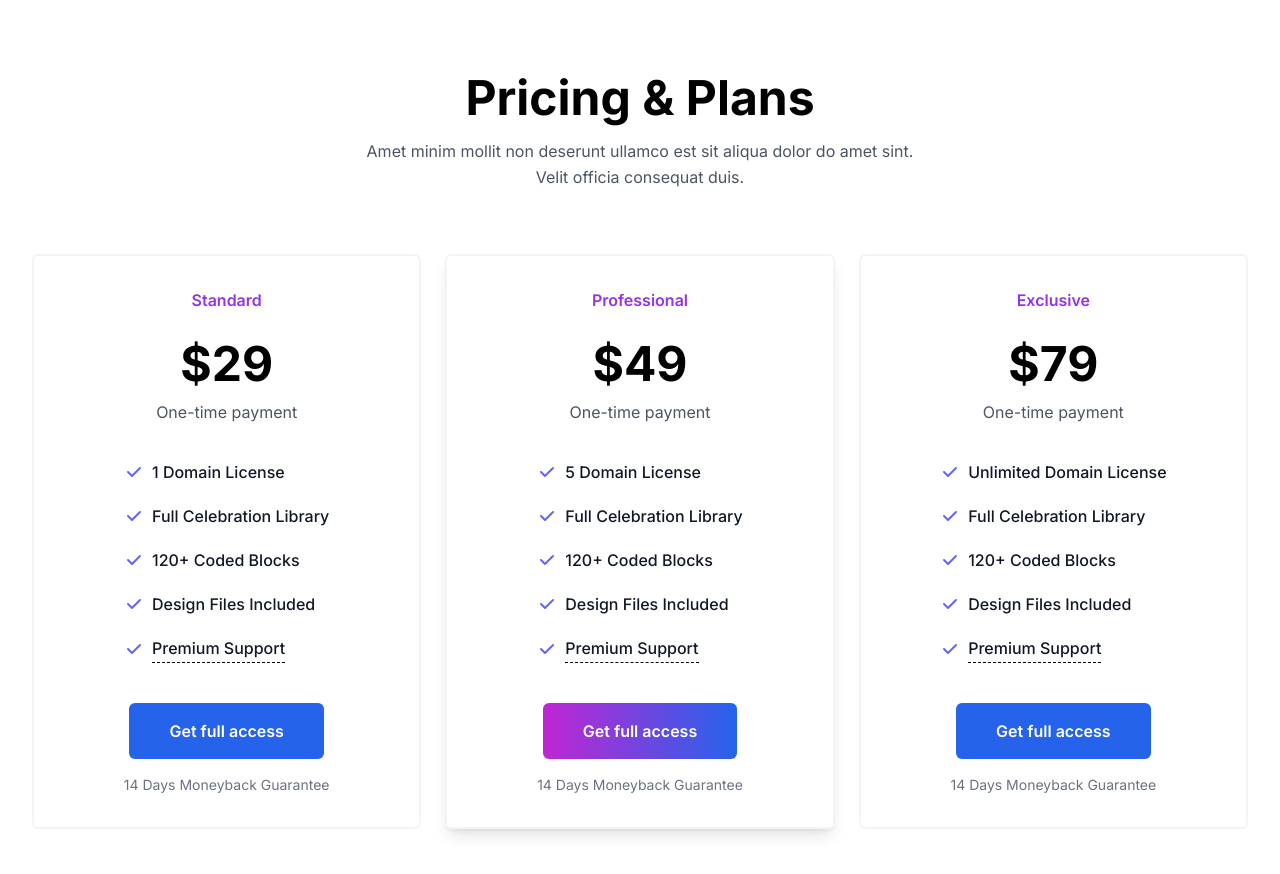
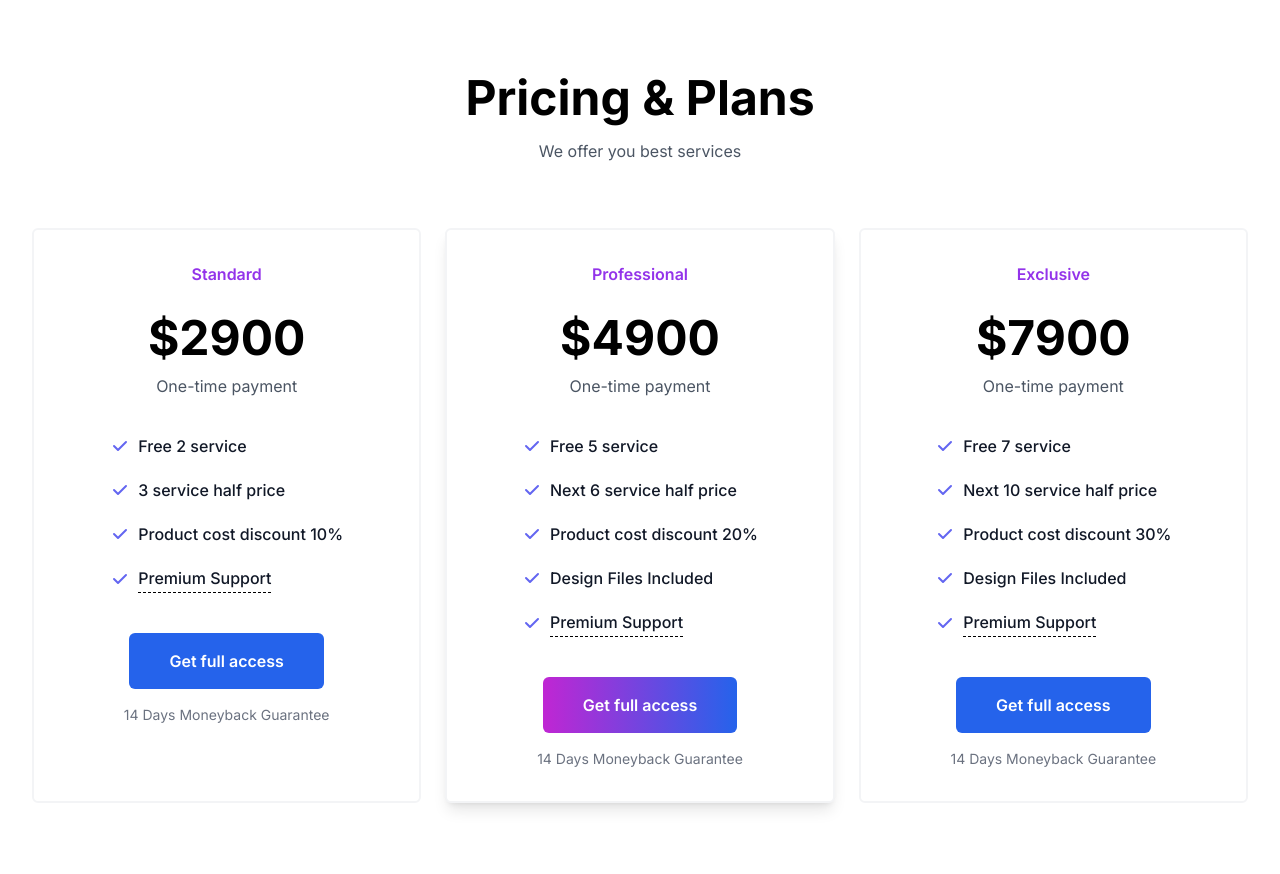
Before and after one commit to Mirza2018/next-level-services, a Next.js app: page / in a window 1280 px wide. Shown: the part 2120-2994 px from the top of the page. Built offline with nearby package versions, Linux system fonts and the light colour scheme.

Commit message:
pricing add

```diff
--- a/src/components/Homepages/Priceing.jsx
+++ b/src/components/Homepages/Priceing.jsx
@@ -6,14 +6,14 @@ const Priceing = () => {
         <div class="px-4 mx-auto max-w-7xl sm:px-6 lg:px-8">
             <div class="max-w-2xl mx-auto text-center">
                 <h2 class="text-3xl font-bold leading-tight text-black sm:text-4xl lg:text-5xl">Pricing & Plans</h2>
-                <p class="max-w-xl mx-auto mt-4 text-base leading-relaxed text-gray-600">Amet minim mollit non deserunt ullamco est sit aliqua dolor do amet sint. Velit officia consequat duis.</p>
+                <p class="max-w-xl mx-auto mt-4 text-base leading-relaxed text-gray-600">We offer you best services</p>
             </div>
 
             <div class="grid max-w-md grid-cols-1 gap-6 mx-auto mt-8 text-center lg:max-w-full lg:mt-16 lg:grid-cols-3">
                 <div class="overflow-hidden bg-white border-2 border-gray-100 rounded-md">
                     <div class="p-8 xl:px-12">
                         <h3 class="text-base font-semibold text-purple-600">Standard</h3>
-                        <p class="text-5xl font-bold text-black mt-7">$29</p>
+                        <p class="text-5xl font-bold text-black mt-7">$2900</p>
                         <p class="mt-3 text-base text-gray-600">One-time payment</p>
 
                         <ul class="inline-flex flex-col items-start space-y-5 text-left mt-9">
@@ -21,29 +21,24 @@ const Priceing = () => {
                                 <svg class="flex-shrink-0 w-5 h-5 text-indigo-500" xmlns="http://www.w3.org/2000/svg" viewBox="0 0 20 20" fill="currentColor">
                                     <path fill-rule="evenodd" d="M16.707 5.293a1 1 0 010 1.414l-8 8a1 1 0 01-1.414 0l-4-4a1 1 0 011.414-1.414L8 12.586l7.293-7.293a1 1 0 011.414 0z" clip-rule="evenodd" />
                                 </svg>
-                                <span class="text-base font-medium text-gray-900"> 1 Domain License </span>
+                                <span class="text-base font-medium text-gray-900">Free 2 service </span>
                             </li>
 
                             <li class="inline-flex items-center space-x-2">
                                 <svg class="flex-shrink-0 w-5 h-5 text-indigo-500" xmlns="http://www.w3.org/2000/svg" viewBox="0 0 20 20" fill="currentColor">
                                     <path fill-rule="evenodd" d="M16.707 5.293a1 1 0 010 1.414l-8 8a1 1 0 01-1.414 0l-4-4a1 1 0 011.414-1.414L8 12.586l7.293-7.293a1 1 0 011.414 0z" clip-rule="evenodd" />
                                 </svg>
-                                <span class="text-base font-medium text-gray-900"> Full Celebration Library </span>
+                                <span class="text-base font-medium text-gray-900"> 3 service half price </span>
                             </li>
 
                             <li class="inline-flex items-center space-x-2">
                                 <svg class="h-5 text-indigo-500 flex-shrink-0w-5" xmlns="http://www.w3.org/2000/svg" viewBox="0 0 20 20" fill="currentColor">
                                     <path fill-rule="evenodd" d="M16.707 5.293a1 1 0 010 1.414l-8 8a1 1 0 01-1.414 0l-4-4a1 1 0 011.414-1.414L8 12.586l7.293-7.293a1 1 0 011.414 0z" clip-rule="evenodd" />
                                 </svg>
-                                <span class="text-base font-medium text-gray-900"> 120+ Coded Blocks </span>
+                                <span class="text-base font-medium text-gray-900"> Product cost discount 10% </span>
                             </li>
 
-                            <li class="inline-flex items-center space-x-2">
-                                <svg class="h-5 text-indigo-500 flex-shrink-0w-5" xmlns="http://www.w3.org/2000/svg" viewBox="0 0 20 20" fill="currentColor">
-                                    <path fill-rule="evenodd" d="M16.707 5.293a1 1 0 010 1.414l-8 8a1 1 0 01-1.414 0l-4-4a1 1 0 011.414-1.414L8 12.586l7.293-7.293a1 1 0 011.414 0z" clip-rule="evenodd" />
-                                </svg>
-                                <span class="text-base font-medium text-gray-900"> Design Files Included </span>
-                            </li>
+
 
                             <li class="inline-flex items-center space-x-2">
                                 <svg class="flex-shrink-0 w-5 h-5 text-indigo-500" xmlns="http://www.w3.org/2000/svg" viewBox="0 0 20 20" fill="currentColor">
@@ -61,7 +56,7 @@ const Priceing = () => {
                 <div class="overflow-hidden bg-white border-2 border-gray-100 rounded-md shadow-lg">
                     <div class="p-8 xl:px-12">
                         <h3 class="text-base font-semibold text-purple-600">Professional</h3>
-                        <p class="text-5xl font-bold text-black mt-7">$49</p>
+                        <p class="text-5xl font-bold text-black mt-7">$4900</p>
                         <p class="mt-3 text-base text-gray-600">One-time payment</p>
 
                         <ul class="inline-flex flex-col items-start space-y-5 text-left mt-9">
@@ -69,21 +64,21 @@ const Priceing = () => {
                                 <svg class="flex-shrink-0 w-5 h-5 text-indigo-500" xmlns="http://www.w3.org/2000/svg" viewBox="0 0 20 20" fill="currentColor">
                                     <path fill-rule="evenodd" d="M16.707 5.293a1 1 0 010 1.414l-8 8a1 1 0 01-1.414 0l-4-4a1 1 0 011.414-1.414L8 12.586l7.293-7.293a1 1 0 011.414 0z" clip-rule="evenodd" />
                                 </svg>
-                                <span class="text-base font-medium text-gray-900"> 5 Domain License </span>
+                                <span class="text-base font-medium text-gray-900"> Free 5 service </span>
                             </li>
 
                             <li class="inline-flex items-center space-x-2">
                                 <svg class="flex-shrink-0 w-5 h-5 text-indigo-500" xmlns="http://www.w3.org/2000/svg" viewBox="0 0 20 20" fill="currentColor">
                                     <path fill-rule="evenodd" d="M16.707 5.293a1 1 0 010 1.414l-8 8a1 1 0 01-1.414 0l-4-4a1 1 0 011.414-1.414L8 12.586l7.293-7.293a1 1 0 011.414 0z" clip-rule="evenodd" />
                                 </svg>
-                                <span class="text-base font-medium text-gray-900"> Full Celebration Library </span>
+                                <span class="text-base font-medium text-gray-900">Next 6 service half price</span>
                             </li>
 
                             <li class="inline-flex items-center space-x-2">
                                 <svg class="flex-shrink-0 w-5 h-5 text-indigo-500" xmlns="http://www.w3.org/2000/svg" viewBox="0 0 20 20" fill="currentColor">
                                     <path fill-rule="evenodd" d="M16.707 5.293a1 1 0 010 1.414l-8 8a1 1 0 01-1.414 0l-4-4a1 1 0 011.414-1.414L8 12.586l7.293-7.293a1 1 0 011.414 0z" clip-rule="evenodd" />
                                 </svg>
-                                <span class="text-base font-medium text-gray-900"> 120+ Coded Blocks </span>
+                                <span class="text-base font-medium text-gray-900"> Product cost discount 20% </span>
                             </li>
 
                             <li class="inline-flex items-center space-x-2">
@@ -109,7 +104,7 @@ const Priceing = () => {
                 <div class="overflow-hidden bg-white border-2 border-gray-100 rounded-md">
                     <div class="p-8 xl:px-12">
                         <h3 class="text-base font-semibold text-purple-600">Exclusive</h3>
-                        <p class="text-5xl font-bold text-black mt-7">$79</p>
+                        <p class="text-5xl font-bold text-black mt-7">$7900</p>
                         <p class="mt-3 text-base text-gray-600">One-time payment</p>
 
                         <ul class="inline-flex flex-col items-start space-y-5 text-left mt-9">
@@ -117,21 +112,21 @@ const Priceing = () => {
                                 <svg class="flex-shrink-0 w-5 h-5 text-indigo-500" xmlns="http://www.w3.org/2000/svg" viewBox="0 0 20 20" fill="currentColor">
                                     <path fill-rule="evenodd" d="M16.707 5.293a1 1 0 010 1.414l-8 8a1 1 0 01-1.414 0l-4-4a1 1 0 011.414-1.414L8 12.586l7.293-7.293a1 1 0 011.414 0z" clip-rule="evenodd" />
                                 </svg>
-                                <span class="text-base font-medium text-gray-900"> Unlimited Domain License </span>
+                                <span class="text-base font-medium text-gray-900"> Free 7 service </span>
                             </li>
 
                             <li class="inline-flex items-center space-x-2">
                                 <svg class="flex-shrink-0 w-5 h-5 text-indigo-500" xmlns="http://www.w3.org/2000/svg" viewBox="0 0 20 20" fill="currentColor">
                                     <path fill-rule="evenodd" d="M16.707 5.293a1 1 0 010 1.414l-8 8a1 1 0 01-1.414 0l-4-4a1 1 0 011.414-1.414L8 12.586l7.293-7.293a1 1 0 011.414 0z" clip-rule="evenodd" />
                                 </svg>
-                                <span class="text-base font-medium text-gray-900"> Full Celebration Library </span>
+                                <span class="text-base font-medium text-gray-900"> Next 10 service half price </span>
                             </li>
 
                             <li class="inline-flex items-center space-x-2">
                                 <svg class="flex-shrink-0 w-5 h-5 text-indigo-500" xmlns="http://www.w3.org/2000/svg" viewBox="0 0 20 20" fill="currentColor">
                                     <path fill-rule="evenodd" d="M16.707 5.293a1 1 0 010 1.414l-8 8a1 1 0 01-1.414 0l-4-4a1 1 0 011.414-1.414L8 12.586l7.293-7.293a1 1 0 011.414 0z" clip-rule="evenodd" />
                                 </svg>
-                                <span class="text-base font-medium text-gray-900"> 120+ Coded Blocks </span>
+                                <span class="text-base font-medium text-gray-900"> Product cost discount 30% </span>
                             </li>
 
                             <li class="inline-flex items-center space-x-2">
```
